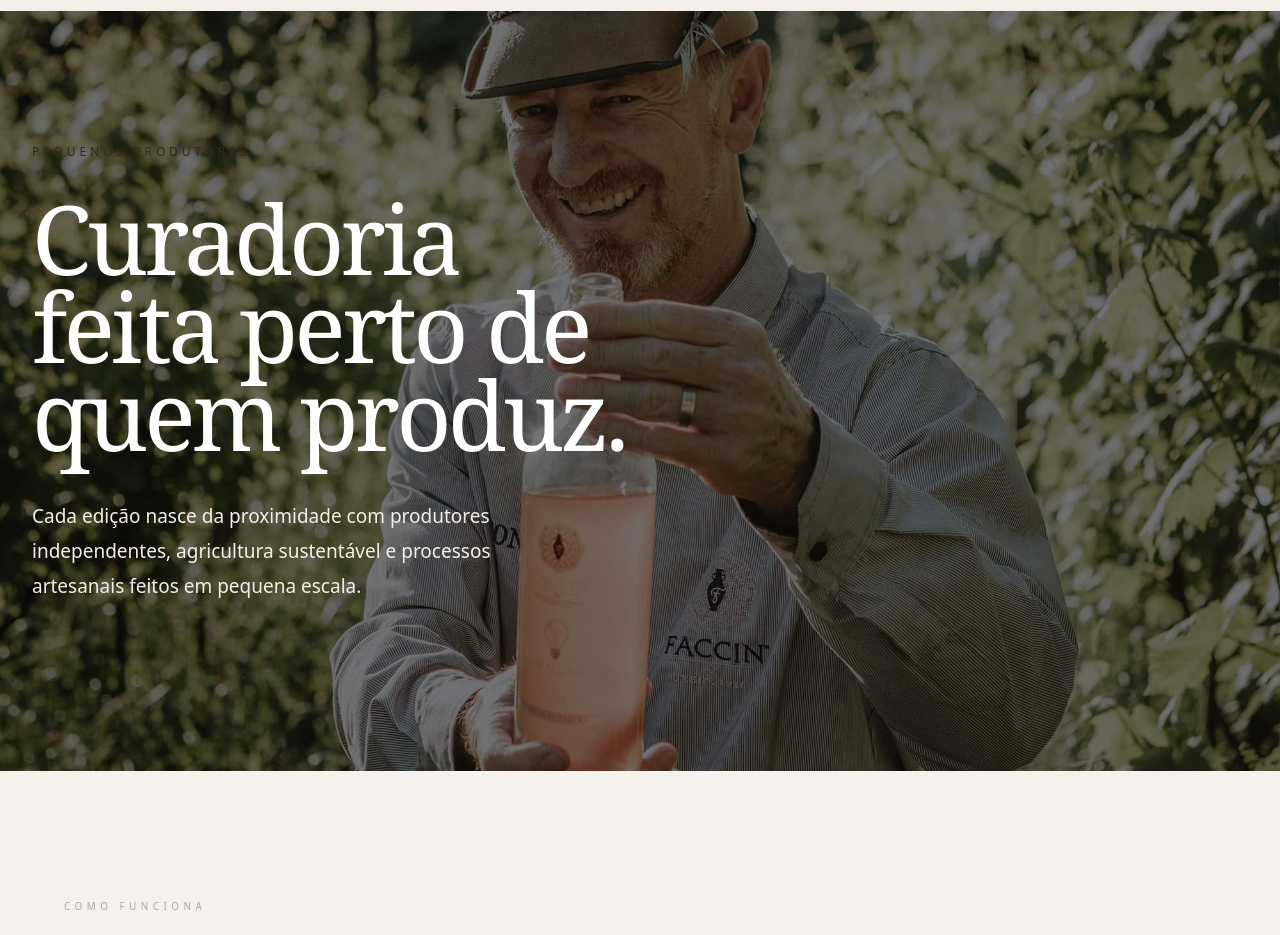
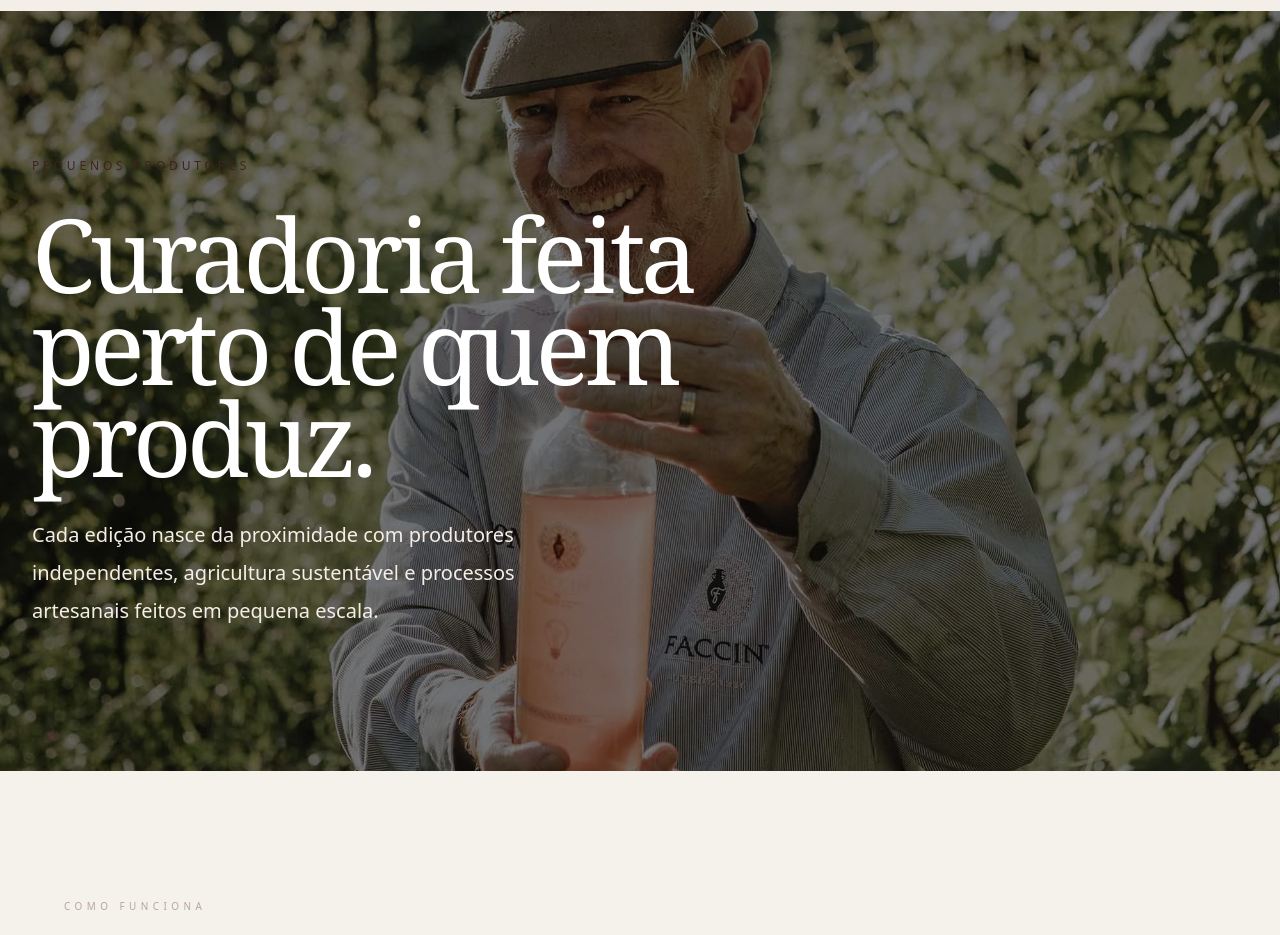
Before and after one commit to andretomazela-dev/curadoriaraiz, a Next.js app: page / in a window 1280 px wide. Shown: the part 3580-4515 px from the top of the page. Built offline with nearby package versions, Linux system fonts and the light colour scheme; a web font is replaced by a local one.

Commit message:
Update page.jsx

```diff
--- a/app/page.jsx
+++ b/app/page.jsx
@@ -560,7 +560,7 @@ export default function Home() {
   <div className="relative z-10 flex h-full items-center">
     <div className="mx-auto w-full max-w-[1320px] px-8">
 
-            <div className="max-w-[340px] sm:max-w-[620px] -mt-10">
+      <div className="max-w-[320px] sm:max-w-[760px]">
 
         <span className="text-[11px] sm:text-[12px] uppercase tracking-[0.32em] text-[#E9D9CF]/82">
           Pequenos produtores
@@ -568,13 +568,14 @@ export default function Home() {
 
         <h2
           className="
-                  mt-8
+            mt-6
+            sm:mt-8
             font-serif
             font-normal
-                  text-[4.4rem]
-                  sm:text-[6rem]
-                  leading-[0.92]
-                  tracking-[-0.04em]
+            text-[3.7rem]
+            sm:text-[6.4rem]
+            leading-[0.9]
+            tracking-[-0.05em]
             text-white
           "
         >
@@ -583,11 +584,11 @@ export default function Home() {
 
         <p
           className="
-                  mt-10
-                  max-w-[460px]
+            mt-8
+            max-w-[520px]
             text-[17px]
-                  sm:text-[19px]
-                  leading-[1.85]
+            sm:text-[20px]
+            leading-[1.9]
             text-[#F5EEE8]
           "
         >
```
Lines whose indentation alone changed are shown as unchanged.
